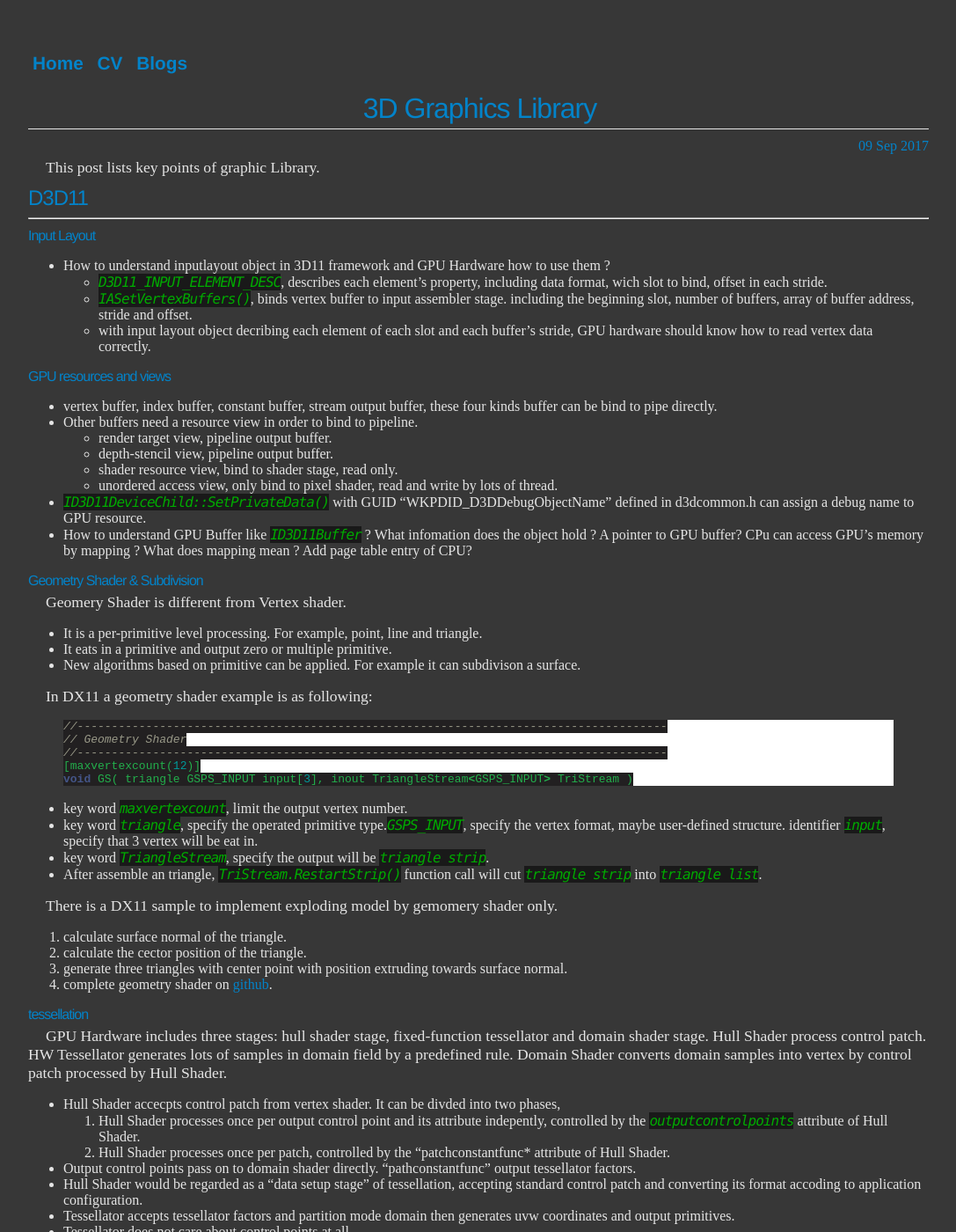
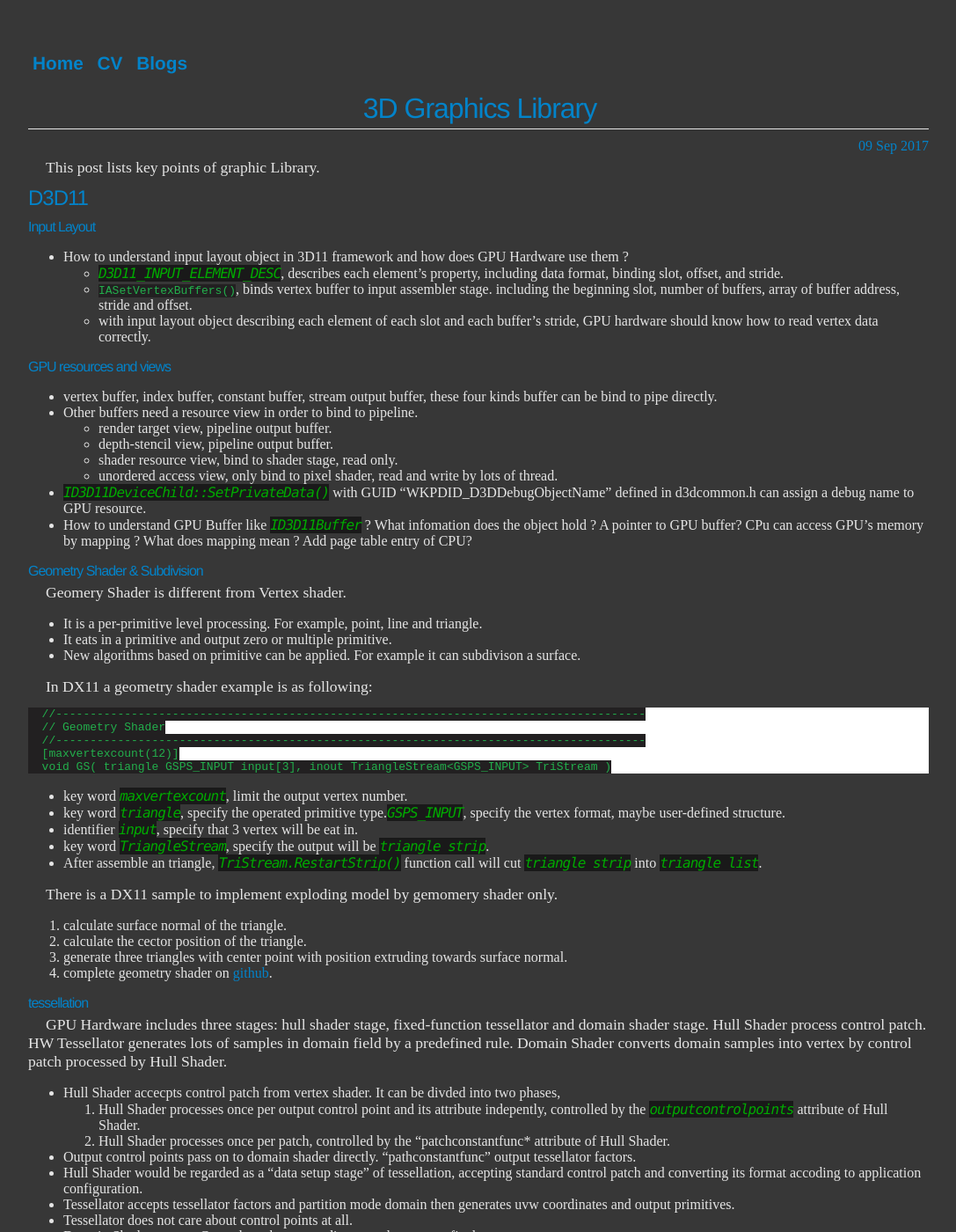
Before and after one commit to ychding11/ychding11.github.io, a Jekyll site: the page built from _posts/2017-9-9-3D-Rendering-API.md, in a window 1280 px wide and 1400 px high. Shown: the whole window at 88% size, without its empty margins (96-1183 px from the left). Built offline with Jekyll 4.4.1, drawn with Linux system fonts in a browser that asks for light colours; some of the changed text lies outside the part shown.

Commit message:
refine code

````diff
--- a/_posts/2017-9-9-3D-Rendering-API.md
+++ b/_posts/2017-9-9-3D-Rendering-API.md
@@ -8,12 +8,11 @@
 
 
 ## D3D11
----
 ### Input Layout
-+ How to understand inputlayout object in 3D11 framework and GPU Hardware how to use them ?
-	- *D3D11_INPUT_ELEMENT_DESC*, describes each element's property, including data format, wich slot to bind, offset in each stride.
-	- *IASetVertexBuffers()*, binds vertex buffer to input assembler stage. including the beginning slot, number of buffers, array of buffer address, stride and offset.
-	- with input layout object decribing each element of each slot and each buffer's stride, GPU hardware should know how to read vertex data correctly.
++ How to understand input layout object in 3D11 framework and  how does GPU Hardware use them ?
+	- *D3D11_INPUT_ELEMENT_DESC*, describes each element's property, including data format, binding slot, offset, and stride.
+	- `IASetVertexBuffers()`, binds vertex buffer to input assembler stage. including the beginning slot, number of buffers, array of buffer address, stride and offset.
+	- with input layout object describing each element of each slot and each buffer's stride, GPU hardware should know how to read vertex data correctly.
 
 ### GPU resources and views
 - vertex buffer, index buffer, constant buffer, stream output buffer, these four kinds buffer can be bind to pipe directly.
@@ -34,19 +33,17 @@
 
 In DX11 a geometry shader example is as following:
 
-{% highlight c++ %}
-
-//--------------------------------------------------------------------------------------
-// Geometry Shader
-//--------------------------------------------------------------------------------------
-[maxvertexcount(12)]
-void GS( triangle GSPS_INPUT input[3], inout TriangleStream<GSPS_INPUT> TriStream )
-
-{% endhighlight %}
+```
+  //--------------------------------------------------------------------------------------
+  // Geometry Shader
+  //--------------------------------------------------------------------------------------
+  [maxvertexcount(12)]
+  void GS( triangle GSPS_INPUT input[3], inout TriangleStream<GSPS_INPUT> TriStream )
+```
 
 - key word *maxvertexcount*, limit the output vertex number.
 - key word *triangle*, specify the operated primitive type.*GSPS_INPUT*, specify the vertex format, maybe user-defined structure.
-  identifier *input*, specify that 3 vertex will be eat in.
+- identifier *input*, specify that 3 vertex will be eat in.
 - key word *TriangleStream*, specify the output will be *triangle strip*.
 - After assemble an triangle, *TriStream.RestartStrip()* function call will cut *triangle strip* into *triangle list*.
 
````
Also changed, not shown: other parts of _posts/2017-9-9-3D-Rendering-API.md (+4 -4 lines).
